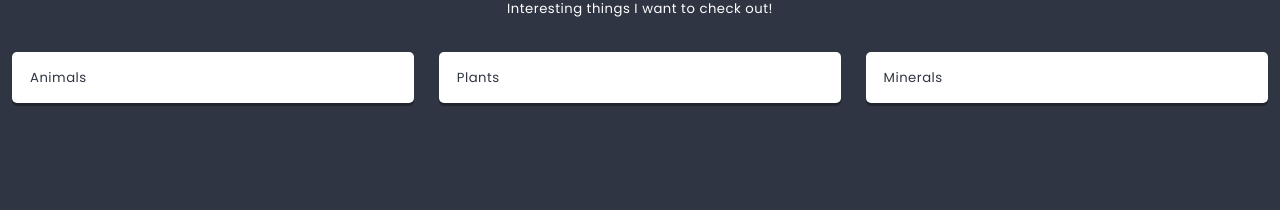
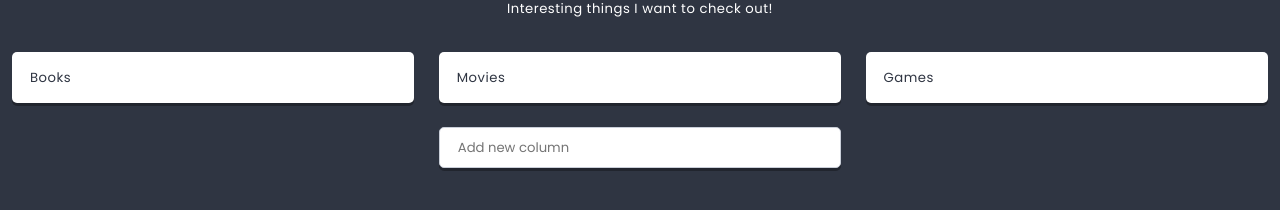
Before and after one commit to mariannasowi/nauka-react, a React app: page / in a window 1280 px wide. Shown: the part 380-590 px from the top of the page. Built offline with nearby package versions, Linux system fonts and the light colour scheme.

Commit message:
15.5. Stan komponentu. Modyfikacja stanu.

```diff
--- /dev/null
+++ b/src/components/Button/Button.js
@@ -0,0 +1,11 @@
+import React from 'react';
+import styles from './Button.scss';
+
+const Button = ({variant = '', ...otherProps}) => (
+  <button
+    {...otherProps}
+    className={styles.component + variant.split(' ').map(name => ' ' + (styles[name] || name)).join('')}
+  />
+);
+
+export default Button;
--- /dev/null
+++ b/src/components/Creator/Creator.js
@@ -0,0 +1,63 @@
+import React from 'react';
+import styles from './Creator.scss';
+import Button from '../Button/Button';
+import PropTypes from 'prop-types';
+
+class Creator extends React.Component {
+  static propTypes = {
+    text: PropTypes.string,
+  }
+
+  static defaultProps = {
+    text: 'Add new item',
+  }
+
+  state = {
+    value: '',
+    visibleButtons: false,
+  }
+
+  handleChange = event => {
+    // console.log(event);
+    this.setState({
+      value: event.target.value,
+      visibleButtons: event.target.value.length > 0
+    });
+  }
+
+  handleOK = () => {
+    if(this.state.value != ''){
+      this.props.action(this.state.value);
+      this.setState({
+        value: '',
+        visibleButtons: false
+      });
+    }
+  }
+
+  handleCancel = () => {
+    this.setState({
+      value: '',
+      visibleButtons: false
+    });
+  }
+
+  render() {
+    return (
+      <div className={styles.component}>
+        <input
+          type='text'
+          placeholder={this.props.text}
+          value={this.state.value}
+          onChange={this.handleChange}
+        />
+        <div className={styles.buttons + (this.state.visibleButtons ? ' ' + styles.buttonsShown : '')}>
+          <Button onClick={this.handleOK}>OK</Button>
+          <Button onClick={this.handleCancel} variant='danger'>cancel</Button>
+        </div>
+      </div>
+    );
+  }
+}
+
+export default Creator;
--- a/src/components/List/List.js
+++ b/src/components/List/List.js
@@ -5,16 +5,39 @@
 import Column from '../Column/Column.js';
 import {settings} from '../../data/dataStore';
 import ReactHtmlParser from 'react-html-parser';
+import Creator from '../Creator/Creator.js'
 
 class List extends React.Component {
+  state = {
+    columns: this.props.columns || [],
+  }
+
   static propTypes = {
     title: PropTypes.node.isRequired,
     description: PropTypes.node,
     columns: PropTypes.array,
   }
+
   static defaultProps = {
     description: <p>I can do all the things!!!</p>,
   }
+
+  addColumn(title){
+    this.setState(state => (
+      {
+        columns: [
+          ...state.columns,
+          {
+            key: state.columns.length ? state.columns[state.columns.length-1].key+1 : 0,
+            title,
+            icon: 'list-alt',
+            cards: []
+          }
+        ]
+      }
+    ));
+  }
+
   render() {
     return (
       <section className={styles.component}>
@@ -23,9 +46,12 @@
           {ReactHtmlParser(this.props.description)}
         </div>
         <div className={styles.columns}>
-          <Column title="Animals"/>
-          <Column title="Plants"/>
-          <Column title="Minerals"/>
+          {this.state.columns.map(({key, ...columnProps}) => (
+          <Column key={key} {...columnProps} />
+          ))}
+        </div>
+        <div className={styles.creator}>
+          <Creator text={settings.columnCreatorText} action={title => this.addColumn(title)}/>
         </div>
       </section>
     )
```
